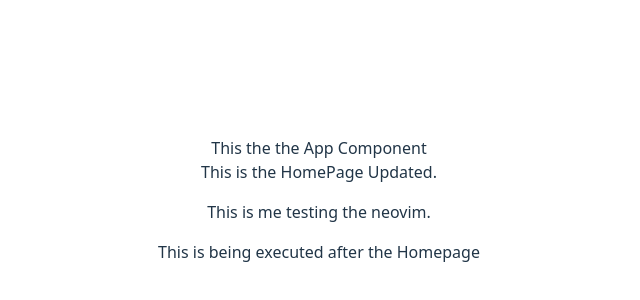
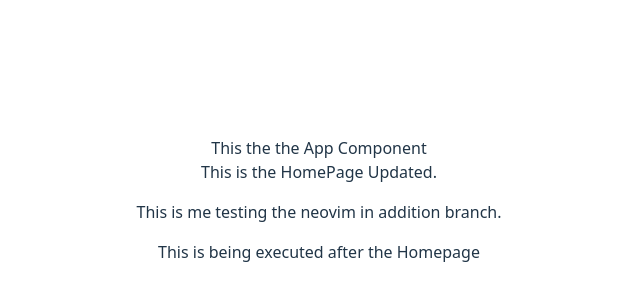
Before and after one commit to Mayank0321/weather, a React (Vite) app: page / in a window 1280 px wide. Shown: the part 200-500 px from the top of the page, without its empty margins (321-961 px from the left). Built offline with nearby package versions, Linux system fonts and the light colour scheme.

Commit message:
Testing another branch

```diff
--- a/src/components/Home.jsx
+++ b/src/components/Home.jsx
@@ -3,7 +3,7 @@ function Home() {
   return (
     <>
       <div>This is the HomePage Updated.</div>
-      <p>This is me testing the neovim.</p>
+      <p>This is me testing the neovim in addition branch.</p>
     </>
   );
 }
```
